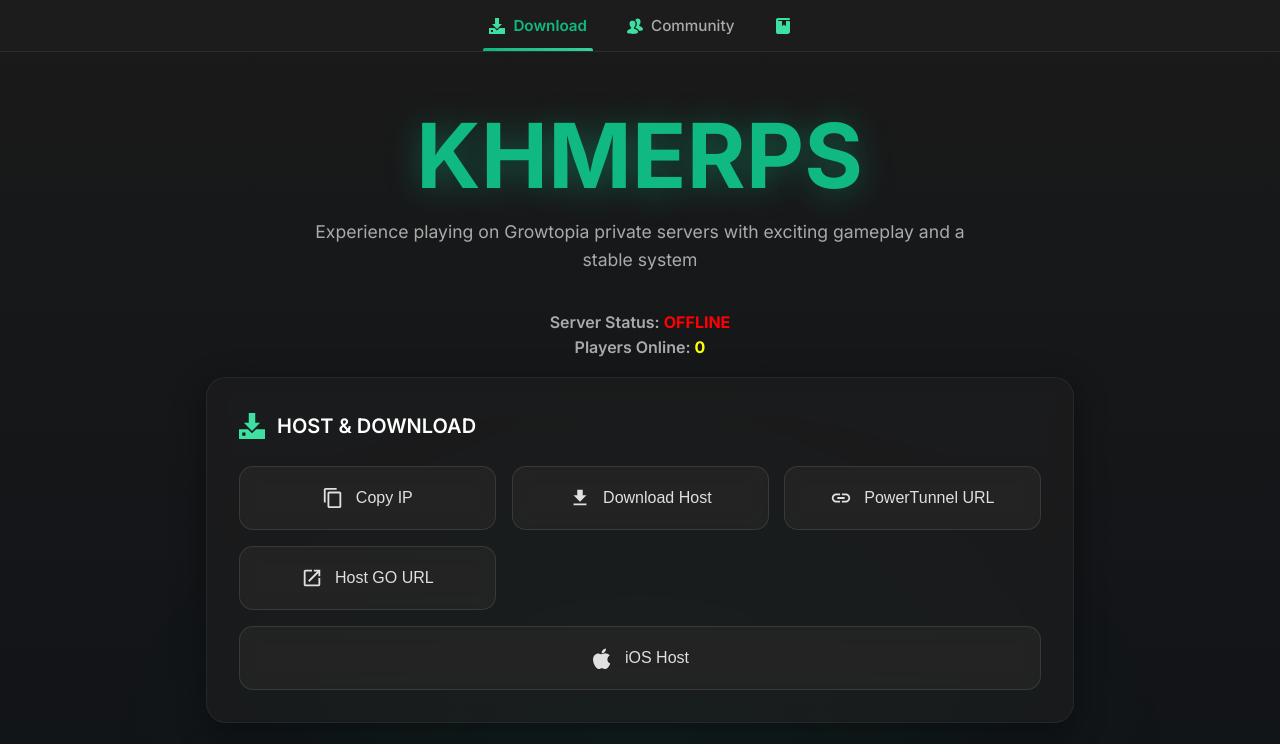
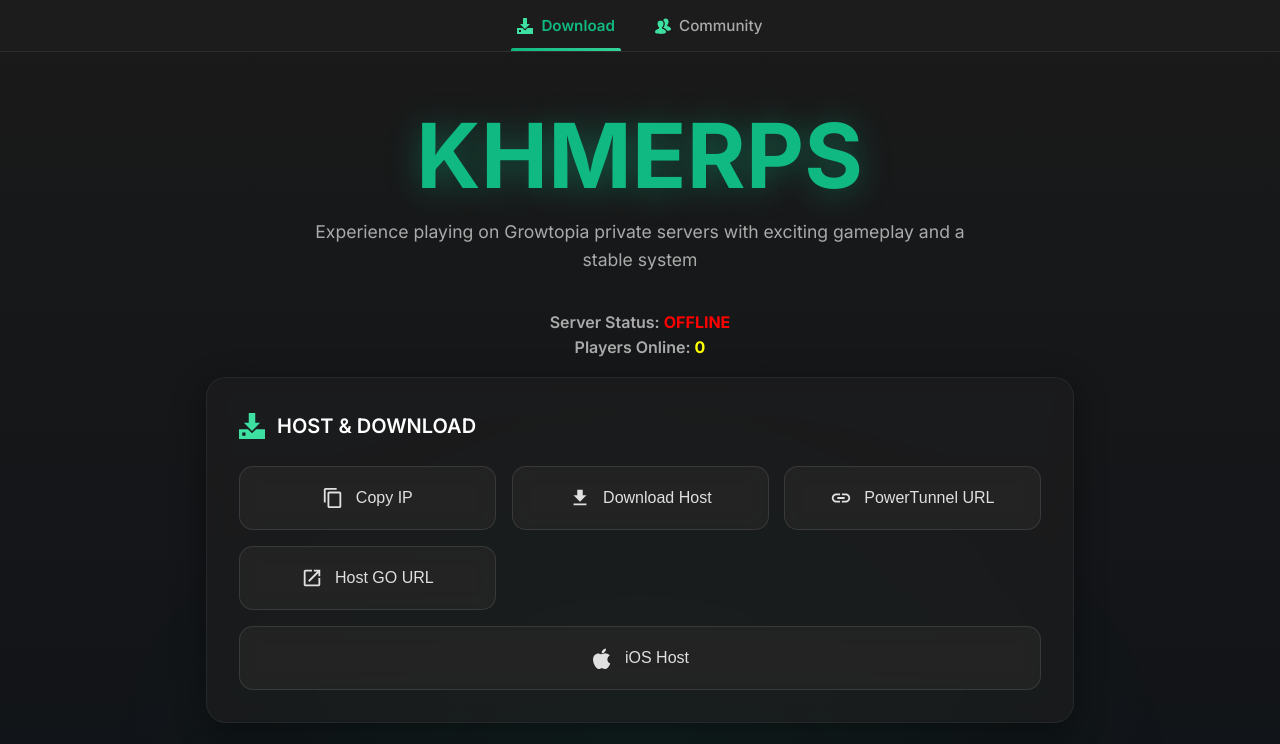
Before and after one commit to khmerps/khmerserver, a plain HTML site: page index.html in a window 1280 px wide. Shown: the top 744 px of the page. Drawn offline with Linux system fonts and the light colour scheme; no server answers.

Commit message:
Update index.html

```diff
--- a/index.html
+++ b/index.html
@@ -1751,14 +1751,6 @@
                         d="M17.531 1c-1.798 0-3.367.927-4.062 2.688c1.459 1.204 2.469 3.067 2.469 5.593c0 2.697-1.272 5.162-2.594 6.75c2.106.797 5.402 2.394 6.344 4.844c3.318-.184 6.28-.852 6.28-2.75V17.5c0-1.74-3.034-3.443-5.718-4.344c-.122-.04-.89-.226-.406-1.719c1.26-1.316 2.125-3.446 2.125-5.53C21.969 2.696 19.973 1 17.53 1zM8.97 4.094c-2.6 0-4.844 1.775-4.844 5.187c0 2.23 1.06 4.506 2.406 5.906c.525 1.399-.428 2.395-.625 2.47C3.186 18.653 0 20.452 0 22.25v.688c0 2.449 4.671 3 9 3c4.334 0 8.969-.551 8.969-3v-.688c0-1.852-3.208-3.635-6.063-4.594c-.13-.043-.951-.913-.437-2.5h-.031c1.34-1.4 2.5-3.654 2.5-5.875c0-3.412-2.371-5.187-4.97-5.187z" />
                 </svg>
                 <span class="tab-label">Community</span>
-            </button>
-            <button class="tab" onclick="scrollToSection('guide', this)">
-                <svg xmlns="http://www.w3.org/2000/svg" width="16px" height="16px" viewBox="0 0 897 1024">
-                    <path fill="#3ee0a2"
-                        d="M832.338 192q27 0 45.5 18.5t18.5 45.5v640q0 49-66.5 88.5t-125.5 39.5h-576q-53 0-90.5-37.5T.338 896V128q0-53 37.5-90.5t90.5-37.5h704q26 0 45 19t19 45.5t-19 45t-45 18.5h-672q-13 0-22.5 9.5t-9.5 22.5t9.5 22.5t22.5 9.5h224v288q0 12 11 22t21 10l96-96l96 96q10 0 21-10t11-22V192h192z" />
-                </svg>
-            </button>
-
         </div>
     </div>
     <div class="container">
```
